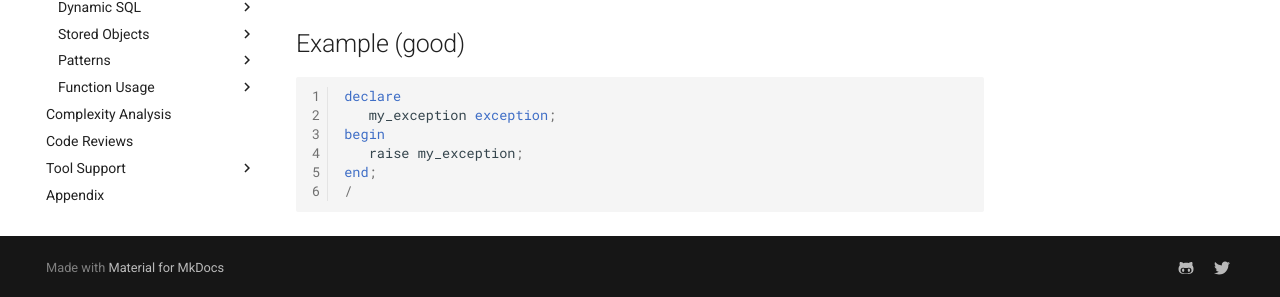
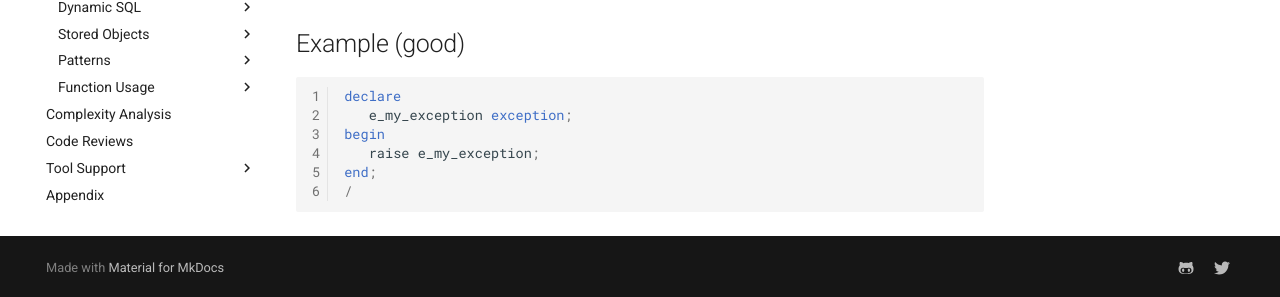
Before and after one commit to Trivadis/plsql-and-sql-coding-guidelines, an MkDocs documentation site: the page built from docs/4-language-usage/5-exception-handling/g-5070.md, in a window 1280 px wide and 1141 px high. Shown: the part 841-1138 px from the top of the window. Built offline with MkDocs 1.6.1 and Material for MkDocs 9.7.7, drawn with Linux system fonts in a browser that asks for light colours; comment, search, counter and statistics services are not loaded; the version menu is left out.

````diff
--- a/docs/4-language-usage/5-exception-handling/g-5070.md
+++ b/docs/4-language-usage/5-exception-handling/g-5070.md
@@ -24,9 +24,9 @@ end;
 
 ``` sql
 declare
-   my_exception exception;
+   e_my_exception exception;
 begin
-   raise my_exception;
+   raise e_my_exception;
 end;
 /
 ```
````
